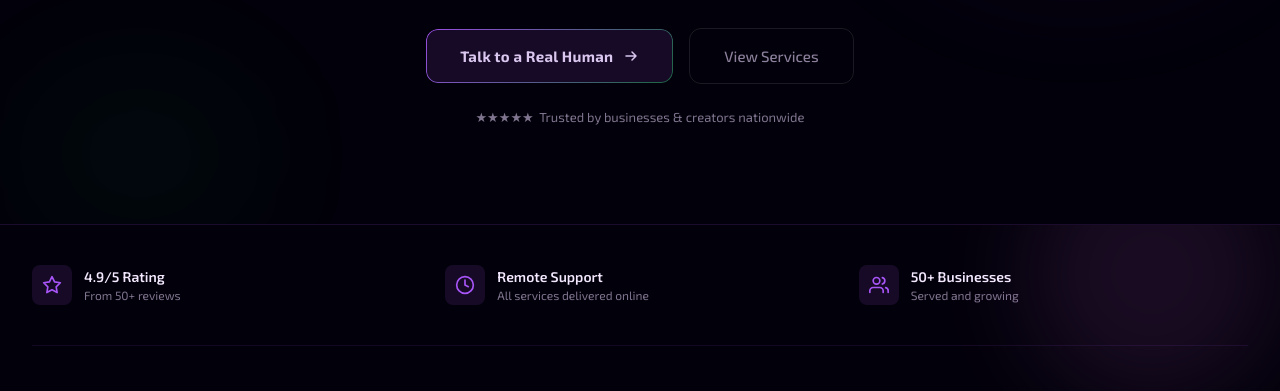
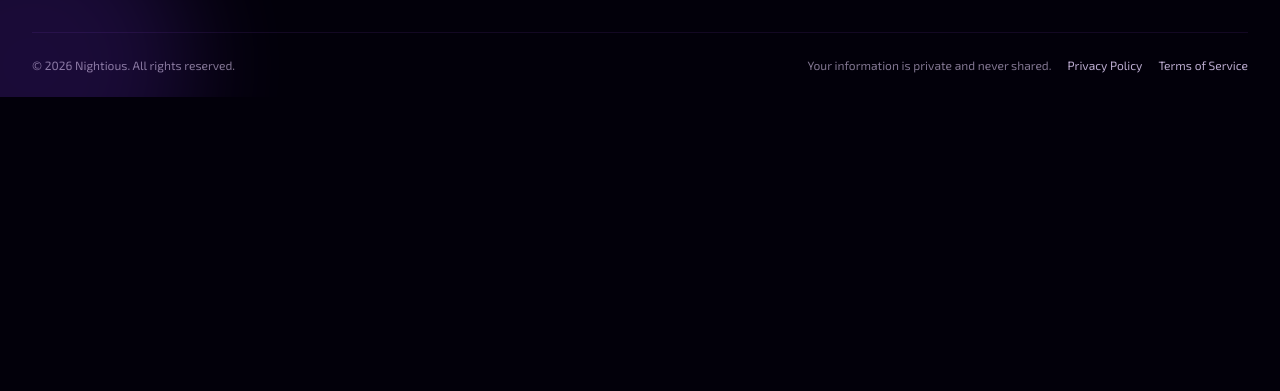
Before and after one commit to Nightious-Websites/nightious-main, an Astro site: page /blog/welcome in a window 1280 px wide. Shown: the part 1653-2044 px from the top of the page. After the commit the page ends 1750 px from the top, so only its background shows below. Built offline with nearby package versions, Linux system fonts and the light colour scheme; Astro itself is replaced by a stand-in of ours; some packages are replaced by stand-ins of ours.

Commit message:
remove pre-footer trust bar and CtaBanner from all pages
Strips the three-column trust bar (rating / remote support / businesses
served) from Footer.astro and removes the CtaBanner CTA section that
appeared just above the footer on the homepage, services hub, and all
blog pages.

Scope-risk: narrow
Co-Authored-By: Claude Sonnet 4.6 <noreply@anthropic.com>

```diff
--- a/src/components/ui/Footer.astro
+++ b/src/components/ui/Footer.astro
@@ -13,47 +13,6 @@ const year = new Date().getFullYear()
   </div>
 
   <div class="relative z-10 max-w-7xl mx-auto px-4 sm:px-6 lg:px-8">
-
-    <!-- Trust bar -->
-    <div class="grid grid-cols-1 sm:grid-cols-3 gap-6 py-10 border-b" style="border-color: rgba(168, 85, 247, 0.1);">
-      <div class="flex items-center gap-3">
-        <div class="flex-shrink-0 w-10 h-10 rounded-lg flex items-center justify-center" style="background: rgba(168, 85, 247, 0.12);">
-          <svg width="20" height="20" viewBox="0 0 24 24" fill="none" stroke="var(--color-purple-mid)" stroke-width="2" stroke-linecap="round" stroke-linejoin="round" aria-hidden="true">
-            <polygon points="12 2 15.09 8.26 22 9.27 17 14.14 18.18 21.02 12 17.77 5.82 21.02 7 14.14 2 9.27 8.91 8.26 12 2"></polygon>
-          </svg>
-        </div>
-        <div>
-          <p class="text-sm font-semibold" style="color: var(--color-text-primary);">4.9/5 Rating</p>
-          <p class="text-xs" style="color: var(--color-text-muted);">From 50+ reviews</p>
-        </div>
-      </div>
-      <div class="flex items-center gap-3">
-        <div class="flex-shrink-0 w-10 h-10 rounded-lg flex items-center justify-center" style="background: rgba(168, 85, 247, 0.12);">
-          <svg width="20" height="20" viewBox="0 0 24 24" fill="none" stroke="var(--color-purple-mid)" stroke-width="2" stroke-linecap="round" stroke-linejoin="round" aria-hidden="true">
-            <circle cx="12" cy="12" r="10"></circle>
-            <polyline points="12 6 12 12 16 14"></polyline>
-          </svg>
-        </div>
-        <div>
-          <p class="text-sm font-semibold" style="color: var(--color-text-primary);">Remote Support</p>
-          <p class="text-xs" style="color: var(--color-text-muted);">All services delivered online</p>
-        </div>
-      </div>
-      <div class="flex items-center gap-3">
-        <div class="flex-shrink-0 w-10 h-10 rounded-lg flex items-center justify-center" style="background: rgba(168, 85, 247, 0.12);">
-          <svg width="20" height="20" viewBox="0 0 24 24" fill="none" stroke="var(--color-purple-mid)" stroke-width="2" stroke-linecap="round" stroke-linejoin="round" aria-hidden="true">
-            <path d="M17 21v-2a4 4 0 0 0-4-4H5a4 4 0 0 0-4 4v2"></path>
-            <circle cx="9" cy="7" r="4"></circle>
-            <path d="M23 21v-2a4 4 0 0 0-3-3.87"></path>
-            <path d="M16 3.13a4 4 0 0 1 0 7.75"></path>
-          </svg>
-        </div>
-        <div>
-          <p class="text-sm font-semibold" style="color: var(--color-text-primary);">50+ Businesses</p>
-          <p class="text-xs" style="color: var(--color-text-muted);">Served and growing</p>
-        </div>
-      </div>
-    </div>
 
     <!-- Main footer grid -->
     <div class="grid grid-cols-1 md:grid-cols-12 gap-10 py-12">
--- a/src/pages/blog/[slug].astro
+++ b/src/pages/blog/[slug].astro
@@ -1,6 +1,5 @@
 ---
 import BaseLayout from '@/layouts/BaseLayout.astro'
-import CtaBanner from '@/components/sections/CtaBanner.astro'
 import AuroraBackground from '@/components/ui/AuroraBackground.astro'
 import { getCollection } from 'astro:content'
 
@@ -134,7 +133,6 @@ function formatDate(date: Date): string {
     Top
   </button>
 
-  <CtaBanner />
 </BaseLayout>
 
 <noscript>
--- a/src/pages/blog/index.astro
+++ b/src/pages/blog/index.astro
@@ -1,6 +1,5 @@
 ---
 import BaseLayout from '@/layouts/BaseLayout.astro'
-import CtaBanner from '@/components/sections/CtaBanner.astro'
 import AuroraBackground from '@/components/ui/AuroraBackground.astro'
 import ConstellationParticles from '@/components/ui/ConstellationParticles.astro'
 import HudBrackets from '@/components/ui/HudBrackets.astro'
@@ -184,7 +183,6 @@ const remainingPosts = posts.slice(1)
     </div>
   </section>
 
-  <CtaBanner />
 </BaseLayout>
 
 <noscript>
--- a/src/pages/index.astro
+++ b/src/pages/index.astro
@@ -8,7 +8,6 @@ import ClienteleSection from '@/components/sections/ClienteleSection.astro'
 import HowItWorks from '@/components/sections/HowItWorks.astro'
 import Testimonials from '@/components/sections/Testimonials.astro'
 import FaqSection from '@/components/sections/FaqSection.astro'
-import CtaBanner from '@/components/sections/CtaBanner.astro'
 ---
 
 <BaseLayout
@@ -24,7 +23,6 @@ import CtaBanner from '@/components/sections/CtaBanner.astro'
   <HowItWorks />
   <Testimonials />
   <FaqSection />
-  <CtaBanner />
 </BaseLayout>
 
 <script>
--- a/src/pages/services/index.astro
+++ b/src/pages/services/index.astro
@@ -3,7 +3,6 @@ import BaseLayout from '@/layouts/BaseLayout.astro'
 import SchemaBreadcrumb from '@/components/seo/SchemaBreadcrumb.astro'
 import ServiceFilterTabs from '@/components/services/ServiceFilterTabs.astro'
 import ServiceDetailCard from '@/components/services/ServiceDetailCard.astro'
-import CtaBanner from '@/components/sections/CtaBanner.astro'
 import AuroraBackground from '@/components/ui/AuroraBackground.astro'
 import ConstellationParticles from '@/components/ui/ConstellationParticles.astro'
 import HudBrackets from '@/components/ui/HudBrackets.astro'
@@ -174,7 +173,6 @@ const breadcrumbItems = [
     </div>
   </section>
 
-  <CtaBanner />
 </BaseLayout>
 
 <noscript>
```
